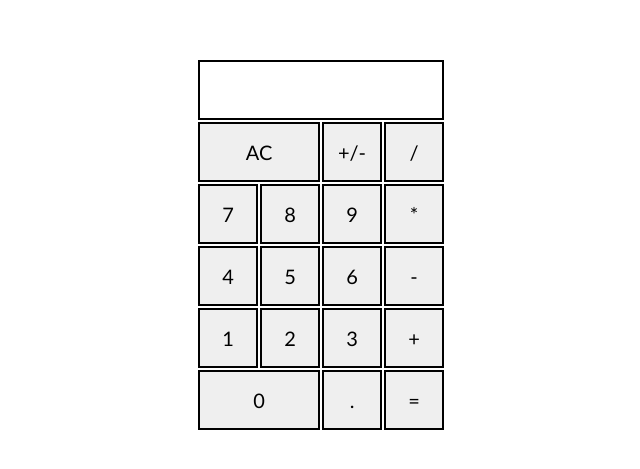
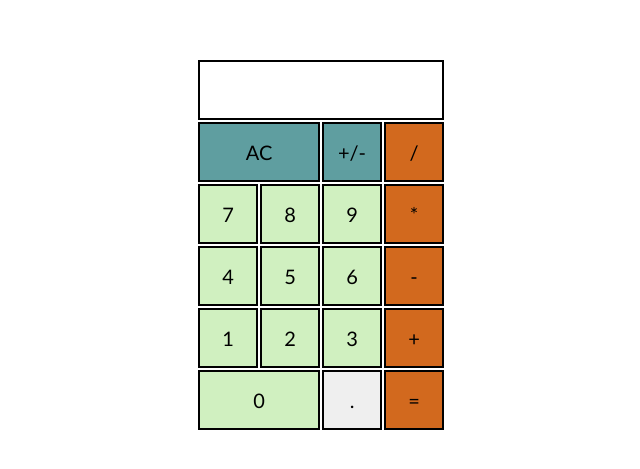
Before and after one commit to lainth/calculator, a plain HTML site: page index.html in a window 1280 px wide. Shown: the part 163-632 px from the top of the page, without its empty margins (319-959 px from the left). Drawn offline with Linux system fonts and the light colour scheme.

Commit message:
added several classes for UI purpose

```diff
--- a/index.html
+++ b/index.html
@@ -8,24 +8,24 @@
   <body>
     <div class="container">
       <div class="display"></div>
-      <button type="button" class="clear" value="clear">AC</button>
-      <button type="button" class="negate" value="negate">+/-</button>
-      <button type="button" class="divide" value="/">/</button>
-      <button type="button" class="seven" value="7">7</button>
-      <button type="button" class="eight" value="8">8</button>
-      <button type="button" class="nine" value="9">9</button>
-      <button type="button" class="multiply" value="*">*</button>
-      <button type="button" class="four" value="4">4</button>
-      <button type="button" class="five" value="5">5</button>
-      <button type="button" class="six" value="6">6</button>
-      <button type="button" class="substract" value="-">-</button>
-      <button type="button" class="one" value="1">1</button>
-      <button type="button" class="two" value="2">2</button>
-      <button type="button" class="three" value="3">3</button>
-      <button type="button" class="add" value="+">+</button>
-      <button type="button" class="zero" value="0">0</button>
+      <button type="button" class="clear blue" value="clear">AC</button>
+      <button type="button" class="negate blue" value="negate">+/-</button>
+      <button type="button" class="divide orange" value="/">/</button>
+      <button type="button" class="seven lightgreen" value="7">7</button>
+      <button type="button" class="eight lightgreen" value="8">8</button>
+      <button type="button" class="nine lightgreen" value="9">9</button>
+      <button type="button" class="multiply orange" value="*">*</button>
+      <button type="button" class="four lightgreen" value="4">4</button>
+      <button type="button" class="five lightgreen" value="5">5</button>
+      <button type="button" class="six lightgreen" value="6">6</button>
+      <button type="button" class="substract orange" value="-">-</button>
+      <button type="button" class="one lightgreen" value="1">1</button>
+      <button type="button" class="two lightgreen" value="2">2</button>
+      <button type="button" class="three lightgreen" value="3">3</button>
+      <button type="button" class="add orange" value="+">+</button>
+      <button type="button" class="zero lightgreen" value="0">0</button>
       <button type="button" class="decimal" value=".">.</button>
-      <button type="button" class="equals" value="=">=</button>
+      <button type="button" class="equals orange" value="=">=</button>
     </div>
   </body>
 </html>
```
